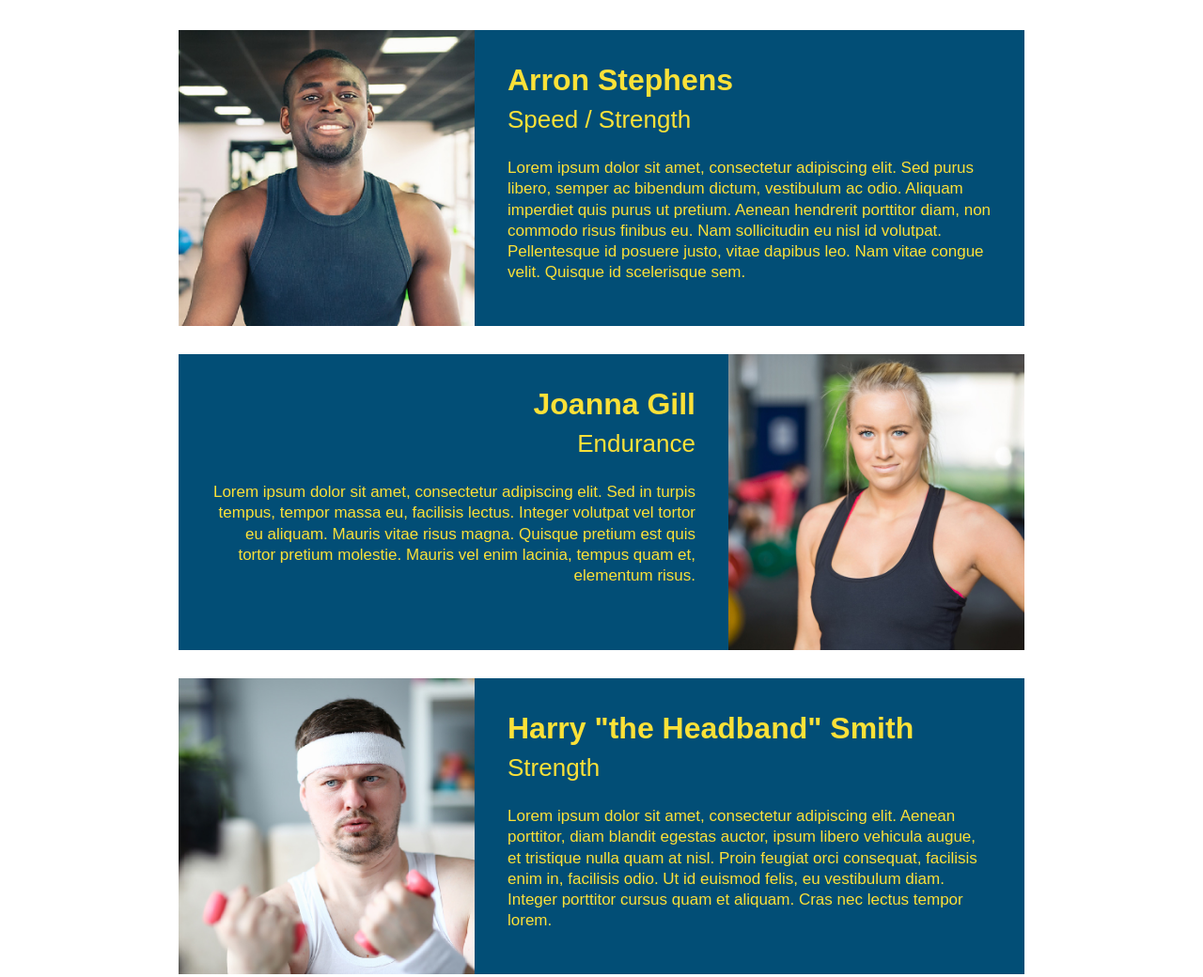
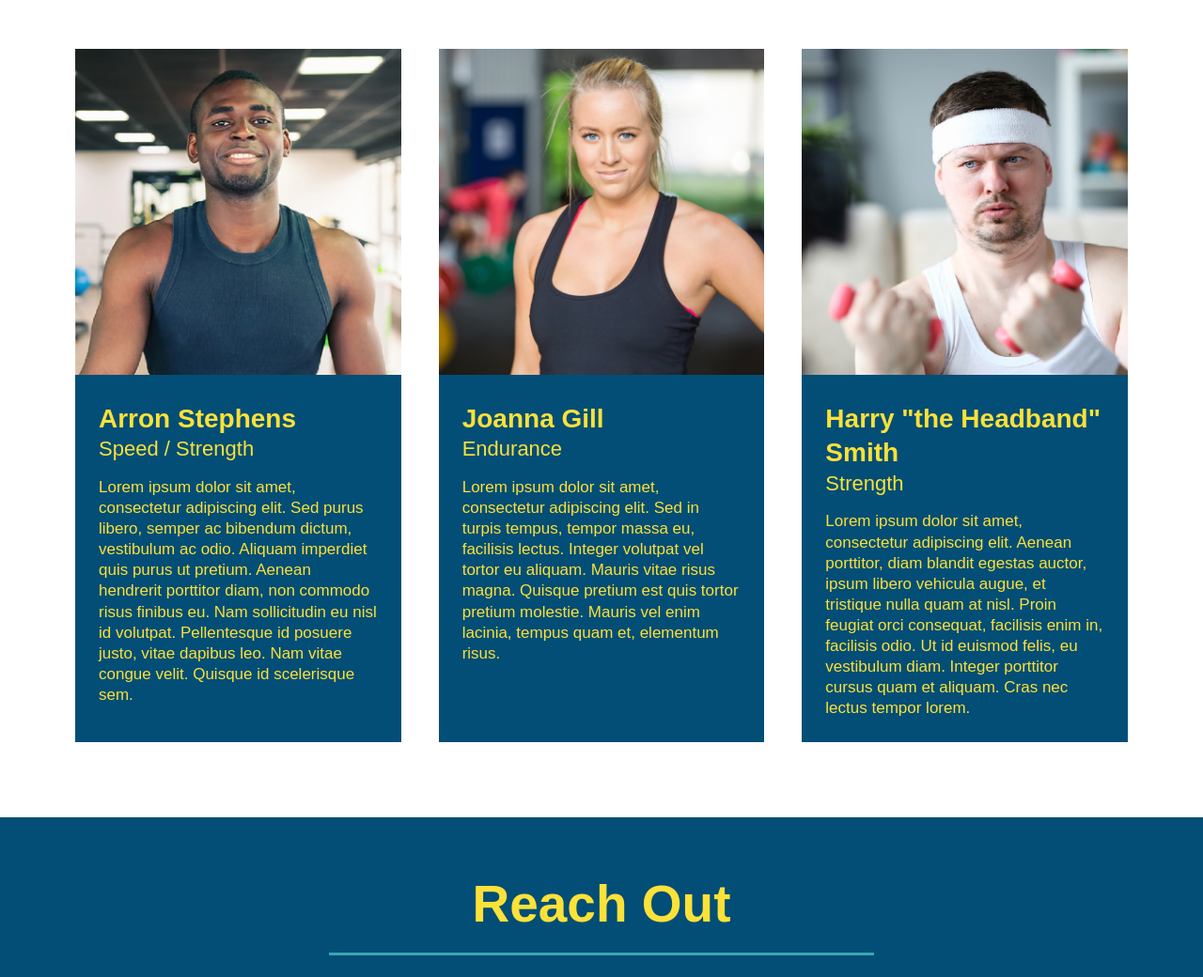
Before and after one commit to Drkeck/run-buddy, a plain HTML site: page index.html in a window 1280 px wide. Shown: the part 2381-3421 px from the top of the page at 94% size. Drawn offline with Linux system fonts and the light colour scheme.

Commit message:
added flexbox to the trainers section

```diff
--- a/assets/css/style.css
+++ b/assets/css/style.css
@@ -207,39 +207,43 @@ section {
 
 /* trainers section! */
 
+.trainers {
+    width: 100%;
+    margin: 0 auto;
+    display: flex;
+    flex-wrap: wrap;
+    justify-content: space-around;
+}
+
 .trainer {
-    width: 900px;
-    margin: 0 auto 30px auto;
+    flex: 1;
+    margin: 20px;
     background: #024e76;
     color: #fce138;
-    overflow: auto;
 }
 
 .trainer img {
-    width: 35%;
-    float: left;
+    width: 100%;
 }
 
 .trainer-bio {
-    padding: 35px;
-    float: left;
-    width: 65%;
+    padding: 25px;
+    line-height: 1.3;
 }
 
 .trainer-bio h3 {
-    font-size: 32px;
-    margin-bottom: 8px;
+    font-size: 28px;
 }
 
 .trainer-bio h4 {
     font-weight: lighter;
-    font-size: 26px;
-    margin-bottom: 25px;
+    font-size: 22px;
+    margin-bottom: 15px;
 }
 
 .trainer-bio p {
     font-size: 17px;
-    line-height: 1.3;
+
 }
 
 .text-left {
--- a/index.html
+++ b/index.html
@@ -152,17 +152,19 @@
             </div>
         </section>
         <!-- meet the trainers -->
-        <section id="your-trainers" class="trainers">
+        <section id="your-trainers">
             <div class="flex-row">
                 <h2 class="section-title primary-border">
                     Meet the Trainers
                 </h2>
             </div>
+            <div class="trainers">
+                <!-- first trainer -->
                 <article class="trainer">
                 <img src="./assets/images/trainer-1.jpg" alt="Arron stephens in his work out clothes, ready to pump iron" />
-                <div class="trainer-bio text-left">
-                    <h3>Arron Stephens</h3>
-                    <h4>Speed / Strength</h4>
+                <div class="trainer-bio">
+                    <h3 class="trainer-name">Arron Stephens</h3>
+                    <h4 class="trainer-role">Speed / Strength</h4>
                     <p>
                         Lorem ipsum dolor sit amet, consectetur adipiscing elit. Sed purus libero, semper ac bibendum dictum, vestibulum ac odio. Aliquam imperdiet quis purus ut pretium. Aenean hendrerit porttitor diam, non commodo risus finibus eu. Nam sollicitudin eu nisl id volutpat. Pellentesque id posuere justo, vitae dapibus leo. Nam vitae congue velit. Quisque id scelerisque sem.
                     </p>
@@ -170,24 +172,25 @@
                 </article>
                 <!-- second trainer -->
                 <article class="trainer">
-                <div class="trainer-bio text-right">
-                    <h3>Joanna Gill</h3>
-                    <h4>Endurance</h4>
+                <img src="./assets/images/trainer-2.jpg" alt="Joanna Gill cooling off after a workout" />
+                <div class="trainer-bio">
+                    <h3 class="trainer-name">Joanna Gill</h3>
+                    <h4 class="trainer-role">Endurance</h4>
                     <p>
                         Lorem ipsum dolor sit amet, consectetur adipiscing elit. Sed in turpis tempus, tempor massa eu, facilisis lectus. Integer volutpat vel tortor eu aliquam. Mauris vitae risus magna. Quisque pretium est quis tortor pretium molestie. Mauris vel enim lacinia, tempus quam et, elementum risus.                    </p>
                 </div>
-                <img src="./assets/images/trainer-2.jpg" alt="Joanna Gill cooling off after a workout" />
                 </article>
                 <!-- third trainer -->
                 <article class="trainer">
                 <img src="./assets/images/trainer-3.jpg" alt="Harry Smith wearing a headband and lifting comiclly small pink weights" />
-                <div class="trainer-bio text-left">
-                    <h3>Harry "the Headband" Smith</h3>
-                    <h4>Strength</h4>
+                <div class="trainer-bio">
+                    <h3 class="trainer-name">Harry "the Headband" Smith</h3>
+                    <h4 class="trainer-role">Strength</h4>
                     <p>
                         Lorem ipsum dolor sit amet, consectetur adipiscing elit. Aenean porttitor, diam blandit egestas auctor, ipsum libero vehicula augue, et tristique nulla quam at nisl. Proin feugiat orci consequat, facilisis enim in, facilisis odio. Ut id euismod felis, eu vestibulum diam. Integer porttitor cursus quam et aliquam. Cras nec lectus tempor lorem.                    </p>
                 </div>
                 </article>
+            </div>
         </section>
         <!-- "reach out" -->
         <section id="reach-out" class="contact">
```
Lines whose indentation alone changed are shown as unchanged.
